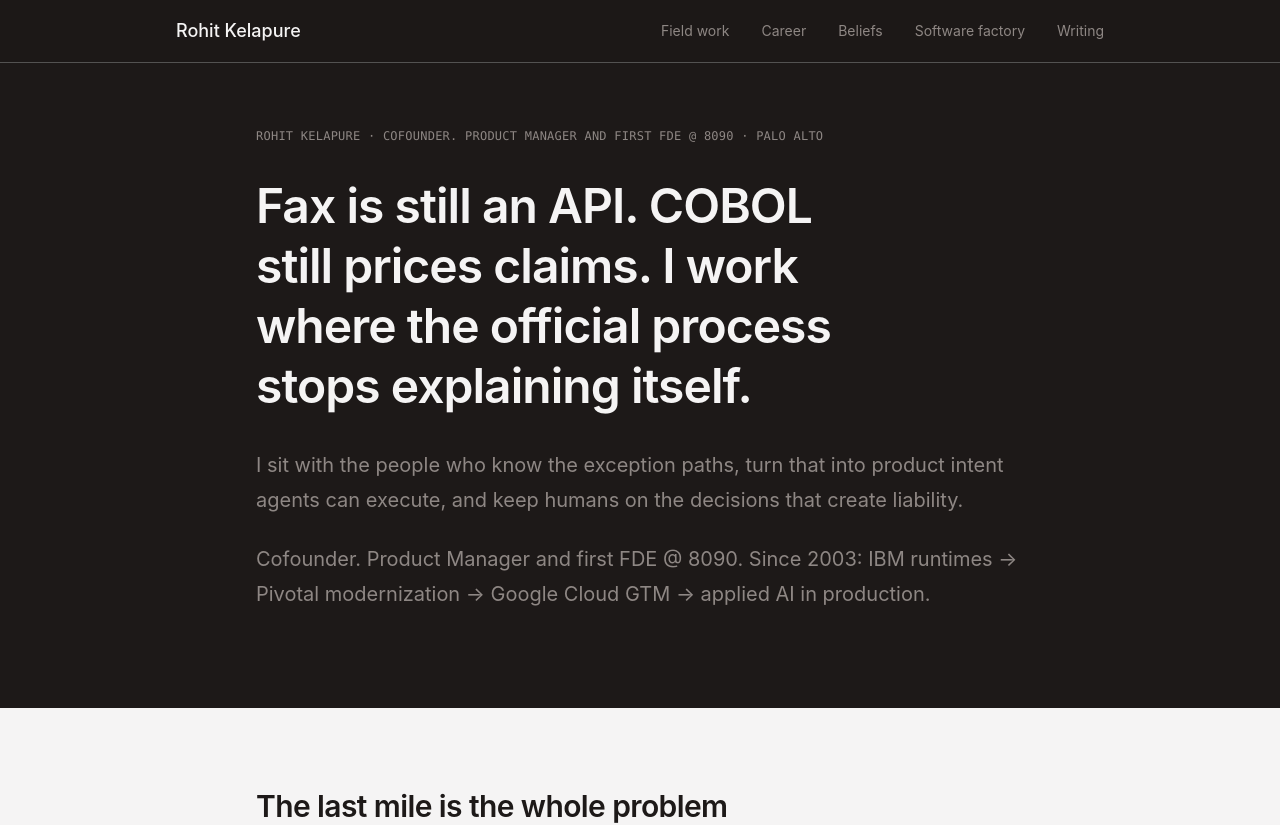
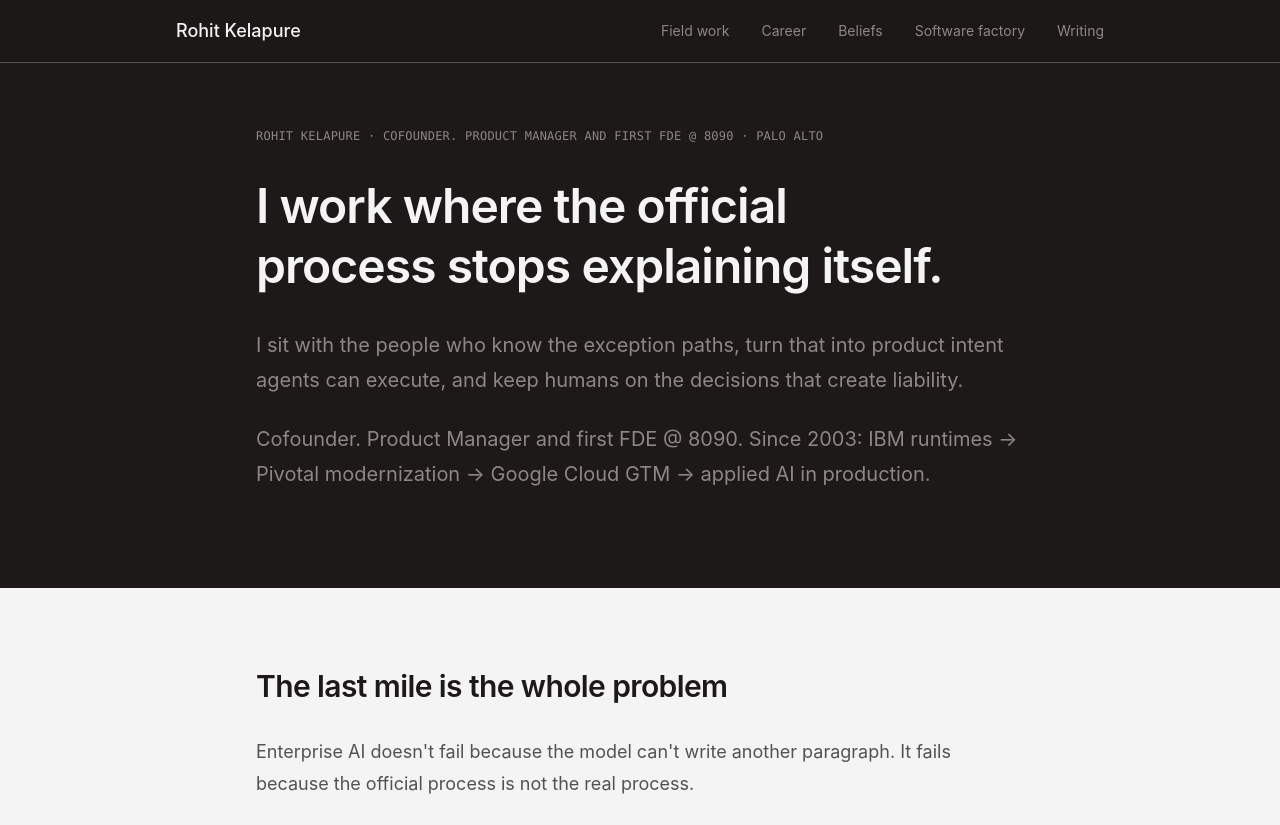
Before and after one commit to kelapure/aboutme, a Next.js app: page / in a window 1280 px wide. Shown: the top 825 px of the page. Built offline with nearby package versions, Linux system fonts and the light colour scheme.

Commit message:
Simplify hero H1: remove fax/COBOL opener
H1 now: 'I work where the official process stops explaining itself.'

Updated meta description / OpenGraph / Twitter to match.
Kept pull quote 'Fax is still an API in healthcare.' in body section.

```diff
--- a/src/app/layout.tsx
+++ b/src/app/layout.tsx
@@ -3,12 +3,12 @@ import './globals.css'
 
 export const metadata: Metadata = {
   title: 'Rohit Kelapure — Cofounder. Product Manager and first FDE @ 8090',
-  description: 'Fax is still an API. COBOL still prices claims. I sit with the people who know the exception paths and turn that into product intent agents can execute.',
+  description: 'I work where the official process stops explaining itself. I sit with the people who know the exception paths and turn that into product intent agents can execute.',
   keywords: ['Rohit Kelapure', 'AI', 'Enterprise Software', 'Healthcare AI', '8090', 'Software Factory', 'Applied AI'],
   authors: [{ name: 'Rohit Kelapure' }],
   openGraph: {
     title: 'Rohit Kelapure — Cofounder. Product Manager and first FDE @ 8090',
-    description: 'Fax is still an API. COBOL still prices claims. I sit with the people who know the exception paths and turn that into product intent agents can execute.',
+    description: 'I work where the official process stops explaining itself. I sit with the people who know the exception paths and turn that into product intent agents can execute.',
     url: 'https://rohitkelapure.com',
     siteName: 'Rohit Kelapure',
     locale: 'en_US',
@@ -17,7 +17,7 @@ export const metadata: Metadata = {
   twitter: {
     card: 'summary_large_image',
     title: 'Rohit Kelapure — Cofounder. Product Manager and first FDE @ 8090',
-    description: 'Fax is still an API. COBOL still prices claims. I sit with the people who know the exception paths and turn that into product intent agents can execute.',
+    description: 'I work where the official process stops explaining itself. I sit with the people who know the exception paths and turn that into product intent agents can execute.',
     creator: '@rkela',
   },
   robots: {
--- a/src/app/page.tsx
+++ b/src/app/page.tsx
@@ -123,7 +123,7 @@ export default function HomePage() {
             Rohit Kelapure · Cofounder. Product Manager and first FDE @ 8090 · Palo Alto
           </p>
           <h1 className="text-3xl md:text-4xl lg:text-5xl font-semibold leading-tight mb-8 tracking-tight">
-            Fax is still an API. COBOL still prices claims. I work where the official process stops explaining itself.
+            I work where the official process stops explaining itself.
           </h1>
           <div className="space-y-6 text-lg md:text-xl text-[var(--fg-on-dark-2)] leading-relaxed">
             <p>
```
